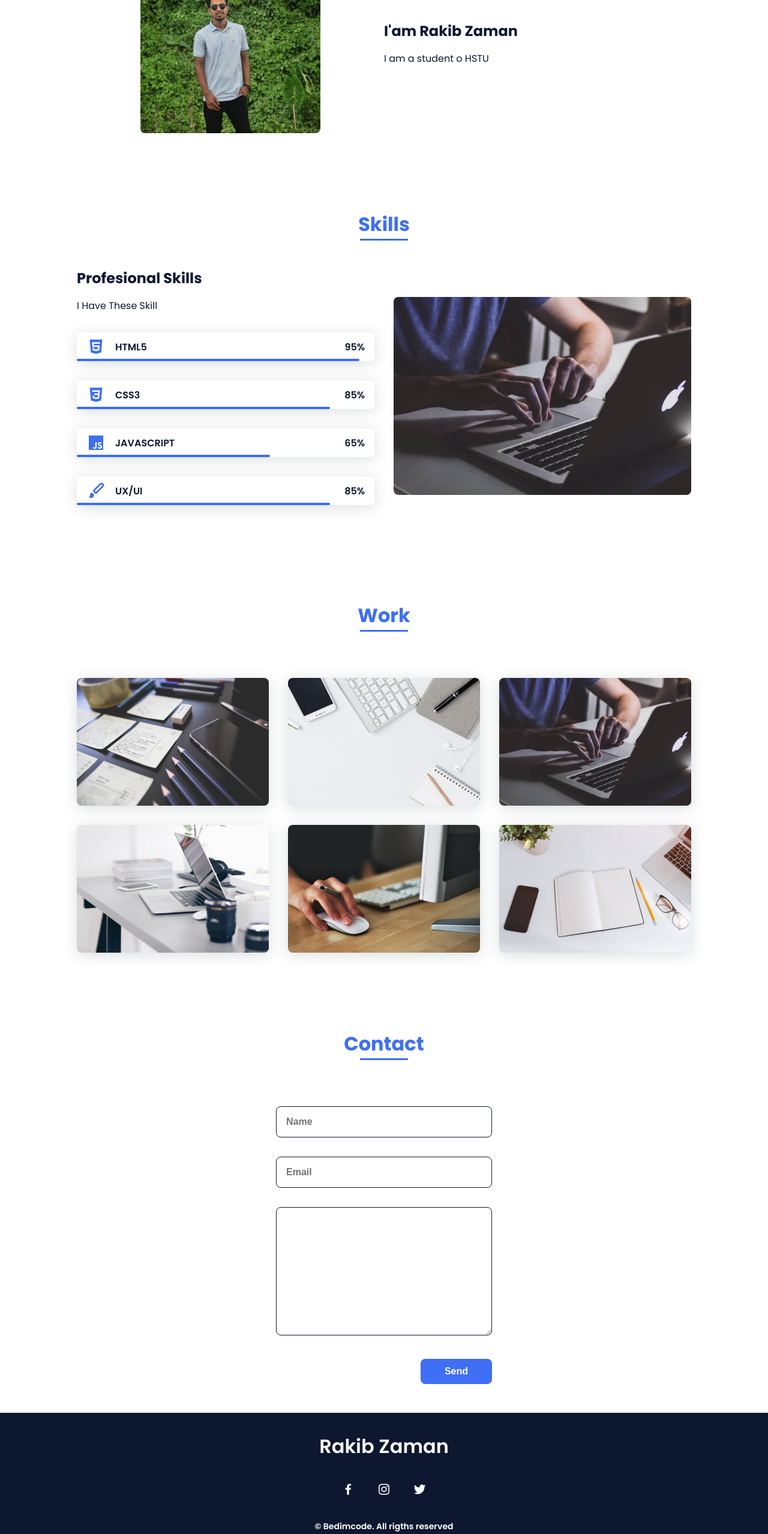
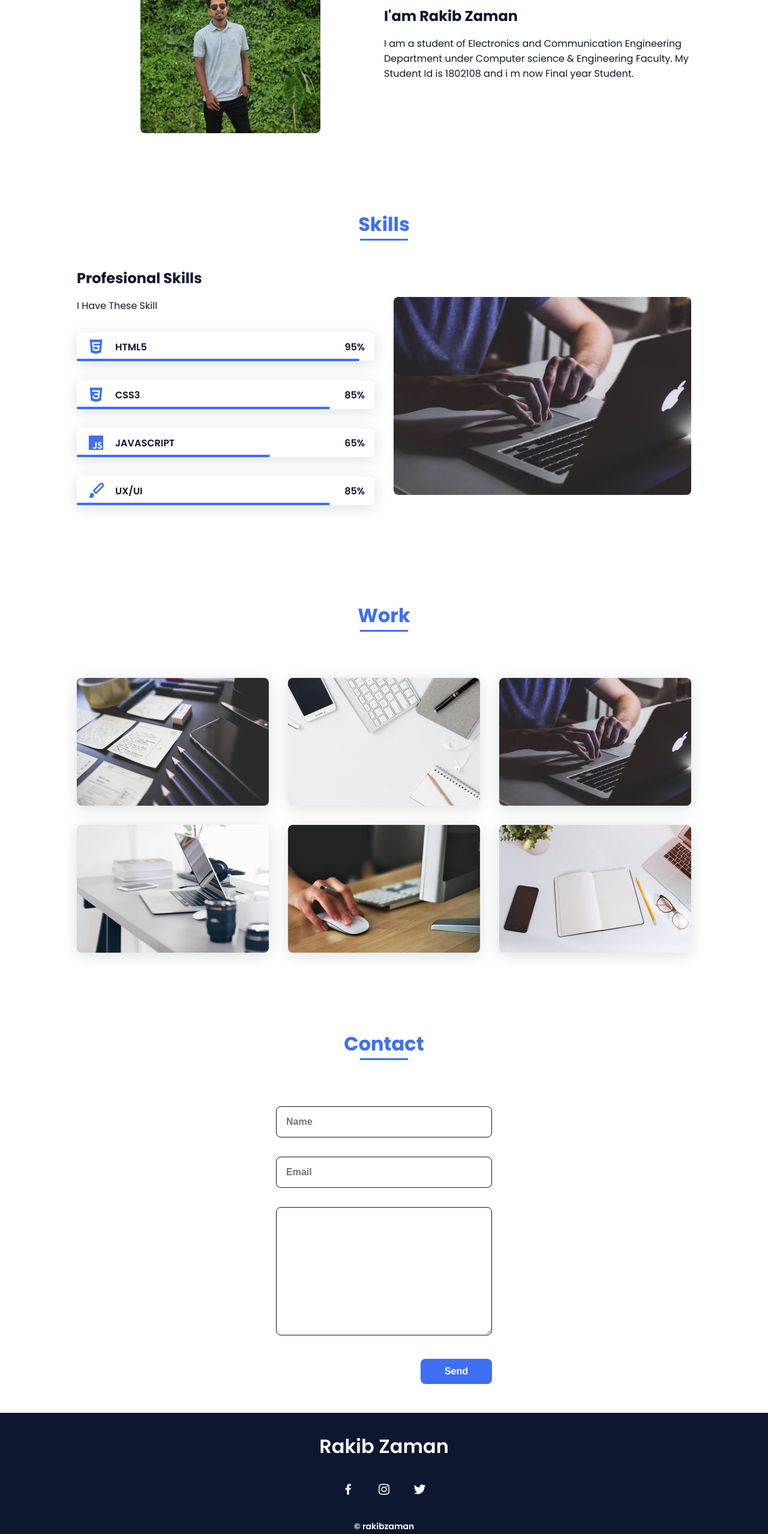
Before and after one commit to rakibzamanrz/rakib_site, a plain HTML site: page index.html in a window 1280 px wide. Shown: the part 977-3534 px from the top of the page at 60% size. Drawn offline with nearby package versions, Linux system fonts and the light colour scheme.

Commit message:
final edit

```diff
--- a/index.html
+++ b/index.html
@@ -74,7 +74,8 @@
 
                     <div>
                         <h2 class="about__subtitle">I'am Rakib Zaman</h2>
-                        <p class="about__text">I am a student o HSTU</p>
+                        <p class="about__text">I am a student of Electronics and Communication Engineering Department under Computer science & Engineering Faculty. My Student Id is 1802108 and i m now Final year Student.
+                        </p>
                     </div>
                 </div>
             </section>
@@ -188,11 +189,11 @@
         <footer class="footer">
             <p class="footer__title">Rakib Zaman</p>
             <div class="footer__social">
-                <a href="#" class="footer__icon"><i class='bx bxl-facebook' ></i></a>
+                <a href="https://www.facebook.com/RakibZamanRZ" class="footer__icon"><i class='bx bxl-facebook' ></i></a>
                 <a href="#" class="footer__icon"><i class='bx bxl-instagram' ></i></a>
                 <a href="#" class="footer__icon"><i class='bx bxl-twitter' ></i></a>
             </div>
-            <p class="footer__copy">&#169; Bedimcode. All rigths reserved</p>
+            <p class="footer__copy">&#169; rakibzaman</p>
         </footer>
 
 
```
